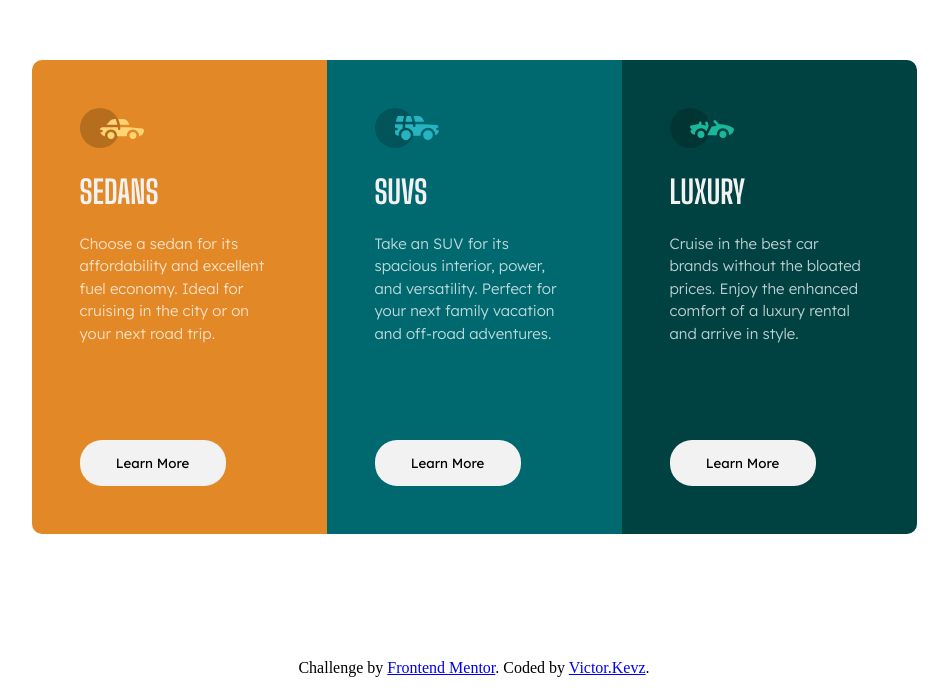
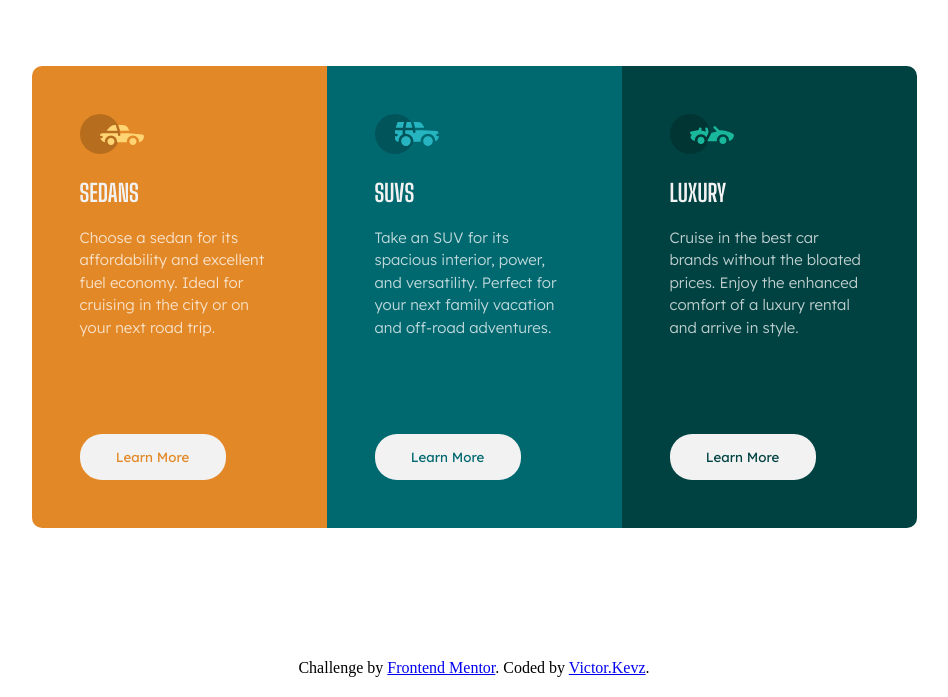
Before and after one commit to VictorKevz/3-column-card, a plain HTML site: page index.html in a window 1280 px wide. Shown: the part 103-800 px from the top of the page, without its empty margins (166-1114 px from the left). Drawn offline with Linux system fonts and the light colour scheme.

Commit message:
Updated button colors, h1 tags, and accessibility

```diff
--- a/index.html
+++ b/index.html
@@ -28,11 +28,12 @@
     <title>Frontend Mentor | 3-column preview card component</title>
   </head>
   <body>
+    <main>
     <div class="outer-container">
       <div class="inner-container">
         <div class="item sedans">
           <img src="images/icon-sedans.svg" alt="car icon" />
-          <h1>SEDANS</h1>
+          <h2>SEDANS</h2>
           <p>
             Choose a sedan for its affordability and excellent fuel economy.
             Ideal for cruising in the city or on your next road trip.
@@ -41,7 +42,7 @@
         </div>
         <div class="item suvs">
           <img src="images/icon-suvs.svg" alt="car icon" />
-          <h1>SUVS</h1>
+          <h2>SUVS</h2>
           <p>
             Take an SUV for its spacious interior, power, and versatility.
             Perfect for your next family vacation and off-road adventures.
@@ -50,7 +51,7 @@
         </div>
         <div class="item luxury">
           <img src="images/icon-luxury.svg" alt="car icon" />
-          <h1>LUXURY</h1>
+          <h2>LUXURY</h2>
           <p>
             Cruise in the best car brands without the bloated prices. Enjoy the
             enhanced comfort of a luxury rental and arrive in style.
@@ -65,6 +66,6 @@
       >. Coded by <a href="https://github.com/VictorKevz">Victor.Kevz</a>.
     </div>
     </div>
-
+  </main>
   </body>
 </html>
--- a/style.css
+++ b/style.css
@@ -7,11 +7,11 @@ body {
   box-sizing: border-box;
   padding: 0;
 }
-h1 {
+h2 {
   font-family: "Big Shoulders Display", sans-serif;
   color: hsl(0, 0%, 95%);
 }
-h1{
+h2{
     font-weight: 700;
 }
 p{
@@ -23,6 +23,9 @@ p{
 }
 button,p {
   font-family: "Lexend Deca", sans-serif;
+}
+button{
+    font-weight: 400;
 }
 /* Responsiveness */
 @media (max-width:900px) {
@@ -85,6 +88,15 @@ button,p {
   background-color: hsl(0, 0%, 95%);
   font-weight: 400;
 }
+.sedans-button{
+    color: hsl(31, 77%, 52%);
+}
+.suvs-button{
+    color: hsl(184, 100%, 22%);
+}
+.luxury-button{
+    color: hsl(179, 100%, 13%)
+}
 /* This part below is certainly repetitive(DRY)🥲 and needs improvement
 I will have to learn Sass  */
 .sedans-button:hover{
```
Also changed, not shown: 1 other file.
